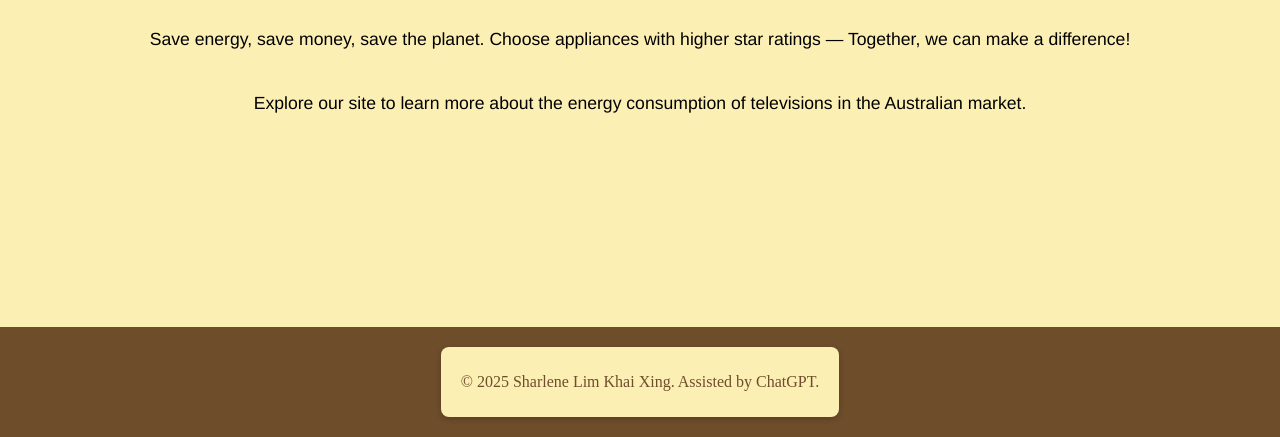
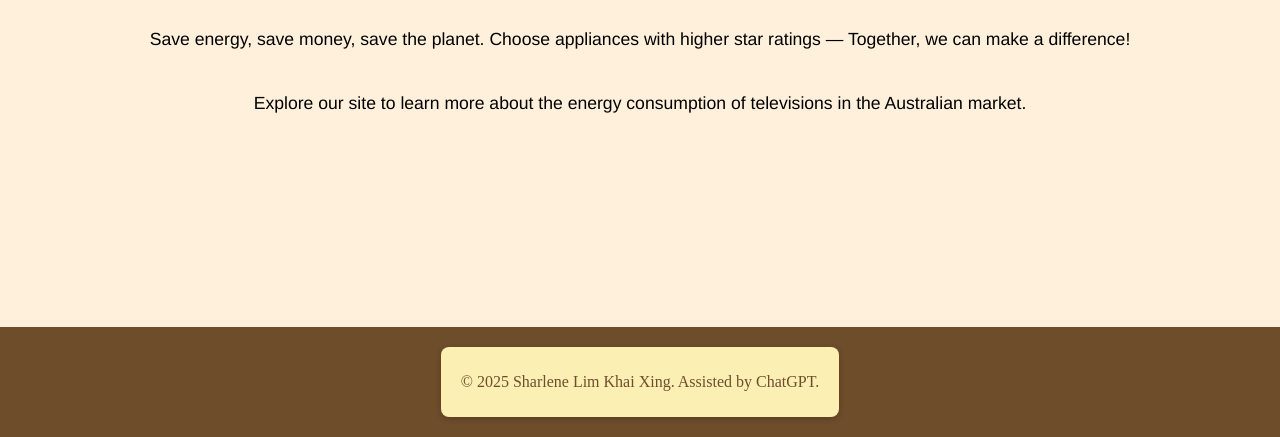
Before and after one commit to sharlenelim21/energy_consumption_website, a plain HTML site: page index.html in a window 1280 px wide. Shown: the part 363-800 px from the top of the page. Drawn offline with Linux system fonts and the light colour scheme.

Commit message:
Update style.css

```diff
--- a/style.css
+++ b/style.css
@@ -16,7 +16,7 @@ main {
     align-items:center;
     text-align: center;
     padding: 20px;
-    background-color: #FCEFB4;
+    background-color: #fff0db;
 }
 
 /* Special heading font for welcome message */
```
